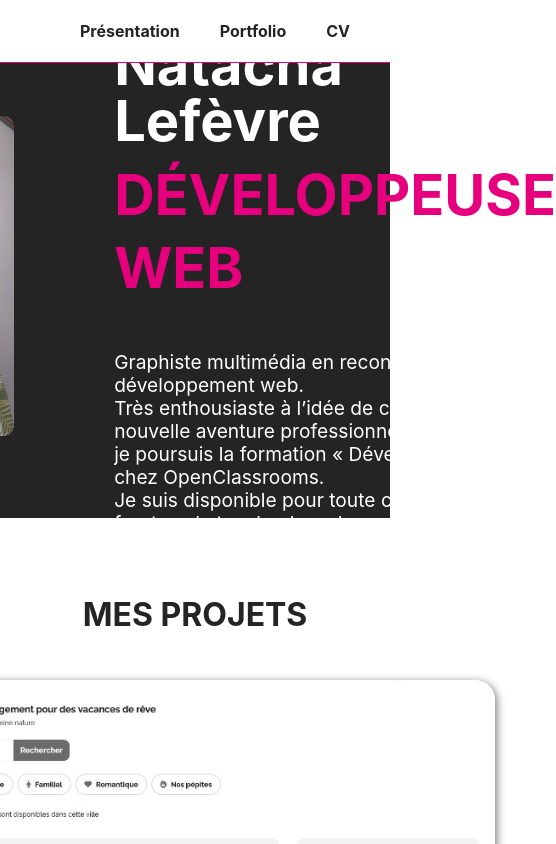
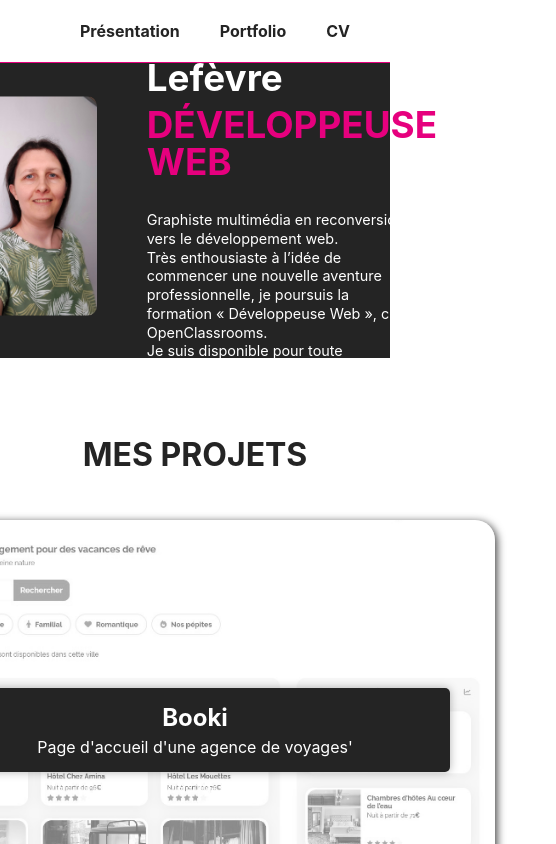
Before and after one commit to NatachaLefevre/Portfolio-Natacha-Lefevre, a React (Vite) app: page / in a window 390 px wide. Shown: the top 844 px of the page, 556 px wide, since content can reach past the window. Built offline with nearby package versions, Linux system fonts and the light colour scheme.

Commit message:
feat: responsive écrans 1100px

```diff
--- a/package.json
+++ b/package.json
@@ -23,6 +23,7 @@
     "eslint-plugin-react-hooks": "^5.0.0",
     "eslint-plugin-react-refresh": "^0.4.18",
     "globals": "^15.14.0",
+    "remix": "^2.15.3",
     "vite": "^6.1.0"
   }
 }
--- a/src/App.jsx
+++ b/src/App.jsx
@@ -69,7 +69,7 @@ const App = () => {
           <h1 className='dev'>DÉVELOPPEUSE WEB</h1>
 
           <p className='text-presentation'>Graphiste multimédia en reconversion vers le développement web.<br />
-            Très enthousiaste à l’idée de commencer une nouvelle aventure professionnelle, <br />je poursuis la formation « Développeuse Web »,
+            Très enthousiaste à l’idée de commencer une nouvelle aventure professionnelle, je poursuis la formation « Développeuse Web »,
             chez OpenClassrooms.<br />
             Je suis disponible pour toute collaboration, en front-end et en back-end.</p>
         </div>
--- a/src/styles/App.css
+++ b/src/styles/App.css
@@ -5,7 +5,6 @@
   justify-content: center;
   align-items: center;
   height: 484px;
-  /* background-color: #E6007E; */
   background-color: #242424;
   padding-top: 34px;
   padding-bottom: 0;
@@ -13,12 +12,12 @@
   .presentation-image {
     width: 250px;
     height: 320px;
-    margin-right: 100px;
+    margin: 0 100px 0 20px;
     object-fit: cover;
     border-radius: 10px;
   }
 
-  /* TITRE + TEXTE DE PRÉSENTATION */
+  /* Titre + texte de présentation */
   .title-presentation {
     text-align: left;
 
@@ -33,17 +32,17 @@
     .dev {
       margin-top: 10px;
       font-size: 3.5em;
-      line-height: 1.3;
+      line-height: 1.2;
       color: #E6007E;
     }
 
 
     .text-presentation {
       font-size: 1.2em;
-      line-height: 1.2;
+      line-height: 1.3;
       color: white;
-      max-width: 800px;
-      margin-bottom: 10px;
+      max-width: 680px;
+      margin: 10px 20px 0 0;
     }
   }
 }
@@ -79,14 +78,14 @@ h2 {
   height: 420px;
   list-style: none;
   margin: 20px;
-  /* border: 1px solid #E6007E; */
-  box-shadow: 2px 2px 8px 0 rgba(0, 0, 0, 0.5);
+  box-shadow: 2px 2px 8px 0 rgba(0, 0, 0, 0.75);
+  background-color: white;
   border-radius: 20px;
   cursor: pointer;
 }
 
 .project-container li:hover {
-  box-shadow: 2px 2px 8px 0 rgba(230, 0, 126, 0.5);
+  box-shadow: 2px 2px 8px 0 rgba(230, 0, 126, 0.75);
 }
 
 .project-container img {
@@ -95,56 +94,80 @@ h2 {
   object-fit: cover;
   transition: all 0.3s ease;
   border-radius: 20px;
-  opacity: 0.9;
+  opacity: 0.5;
   filter: grayscale(100%);
 }
 
 .project-container li:hover img {
-  opacity: 1;
+  opacity: 0.8;
   filter: none;
 }
 
-/* .projects-container h3 {
-  position: absolute;
-  top: 10px;
-  left: 10px;
-  color: white;
-  background-color: rgba(0, 0, 0, 0.5);
-  padding: 5px;
-} */
 
-/* .logo {
-  height: 6em;
-  padding: 1.5em;
-  will-change: filter;
-  transition: filter 300ms;
-}
-.logo:hover {
-  filter: drop-shadow(0 0 2em #646cffaa);
-}
-.logo.react:hover {
-  filter: drop-shadow(0 0 2em #61dafbaa);
-}
+@media (max-width: 1100px) {
 
-@keyframes logo-spin {
-  from {
-    transform: rotate(0deg);
-  }
-  to {
-    transform: rotate(360deg);
+  /* SECTION PRÉSENTATION */
+
+  #presentation {
+    height: 404px;
+
+    .presentation-image {
+      width: 200px;
+      height: 270px;
+      margin: 20px 50px 0 20px;
+    }
+
+
+    /* Titre + texte de présentation */
+
+    .title-presentation {
+      .name {
+        font-size: 3em;
+      }
+
+      .dev {
+        font-size: 3em;
+      }
+
+
+      .text-presentation {
+        font-size: 1em;
+      }
+    }
   }
 }
 
-@media (prefers-reduced-motion: no-preference) {
-  a:nth-of-type(2) .logo {
-    animation: logo-spin infinite 20s linear;
+
+@media (max-width: 800px) {
+
+  /* SECTION PRÉSENTATION */
+
+  #presentation {
+    height: 324px;
+
+    .presentation-image {
+      width: 200px;
+      height: 220px;
+      margin: 20px 50px 0 20px;
+    }
+
+
+    /* Titre + texte de présentation */
+
+    .title-presentation {
+      .name {
+        font-size: 2.3em;
+      }
+
+      .dev {
+        font-size: 2.3em;
+        line-height: 1em;
+      }
+
+
+      .text-presentation {
+        font-size: 0.9em;
+      }
+    }
   }
 }
-
-.card {
-  padding: 2em;
-}
-
-.read-the-docs {
-  color: #888;
-} */
--- a/src/styles/Modal.css
+++ b/src/styles/Modal.css
@@ -60,5 +60,5 @@ button {
 
 button:hover {
   color: white;
-  background-color: #E6007E;
+  background-color: #242424;
 }
--- a/src/styles/Project.css
+++ b/src/styles/Project.css
@@ -9,6 +9,7 @@
   padding: 15px;
   border-radius: 5px;
   width: 80%;
+  box-shadow: 0px 0px 10px 0 rgba(0, 0, 0, 0.3);
   transition: background-color 0.3s ease;
 }
 
```
Also changed, not shown: 1 other file (tests, documents, lock files or other folders).
